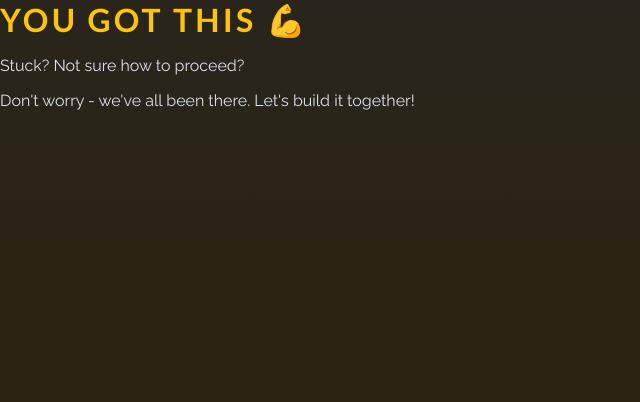
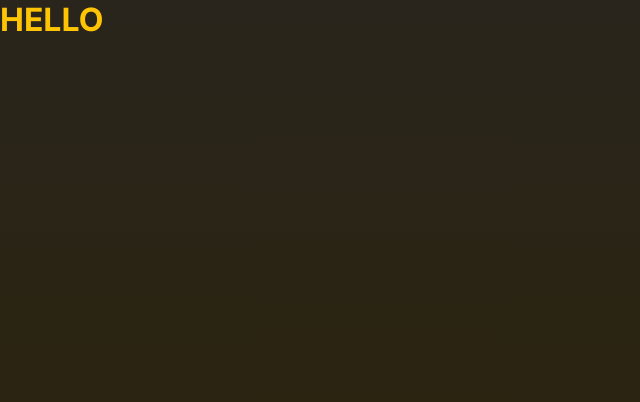
Before and after one commit to psdekate/food-ordering-app, a React (Vite) app: page / in a window 1280 px wide. Shown: the top 402 px of the page, without its empty margins (0-640 px from the left). Built offline with nearby package versions, Linux system fonts and the light colour scheme.

Commit message:
basic settings

```diff
--- a/package.json
+++ b/package.json
@@ -21,6 +21,6 @@
     "eslint-plugin-react": "^7.32.2",
     "eslint-plugin-react-hooks": "^4.6.0",
     "eslint-plugin-react-refresh": "^0.4.3",
-    "vite": "^4.4.5"
+    "vite": "^6.2.1"
   }
 }
--- a/src/App.jsx
+++ b/src/App.jsx
@@ -1,9 +1,7 @@
 function App() {
   return (
     <>
-      <h1>You got this 💪</h1>
-      <p>Stuck? Not sure how to proceed?</p>
-      <p>Don't worry - we've all been there. Let's build it together!</p>
+      <h1>Hello</h1>
     </>
   );
 }
--- a/src/index.css
+++ b/src/index.css
@@ -1,17 +1,18 @@
-@import url('https://fonts.googleapis.com/css2?family=Raleway:wght@400;700&family=Lato:wght@400;700&display=swap');
+@import url("https://fonts.googleapis.com/css2?family=Barlow:ital,wght@0,100;0,200;0,300;0,400;0,500;0,600;0,700;0,800;0,900;1,100;1,200;1,300;1,400;1,500;1,600;1,700;1,800;1,900&family=Inter:ital,opsz,wght@0,14..32,100..900;1,14..32,100..900&family=Manrope:wght@200..800&display=swap");
 
 * {
+  margin: 0;
+  padding: 0;
   box-sizing: border-box;
 }
 
 body {
-  margin: 0;
-  font-family: 'Raleway', sans-serif;
+  font-family: "Inter";
   -webkit-font-smoothing: antialiased;
   -moz-osx-font-smoothing: grayscale;
   background: linear-gradient(#29251c, #2c2306);
   color: #d9e2f1;
-  min-height: 100vh;
+  height: 100vh;
 }
 
 #main-header {
@@ -37,16 +38,13 @@
 
 #main-header button {
   font-size: 1.5rem;
-  font-family: 'Lato', sans-serif;
 }
 
 h1 {
-  font-family: 'Lato', sans-serif;
   font-weight: 700;
   font-size: 2rem;
   margin: 0;
   color: #ffc404;
-  letter-spacing: 0.2rem;
   text-transform: uppercase;
 }
 
```
Also changed, not shown: 2 other files (tests, documents, lock files or other folders).
